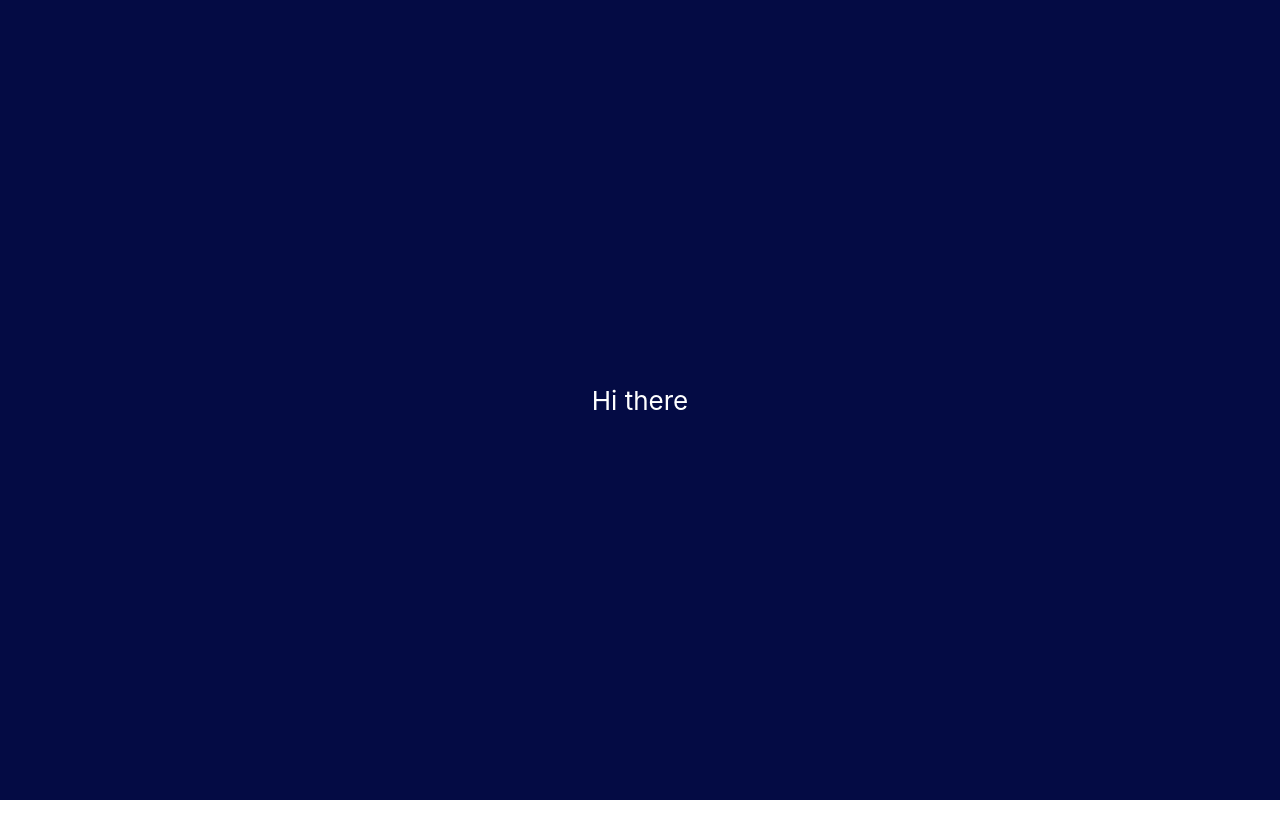
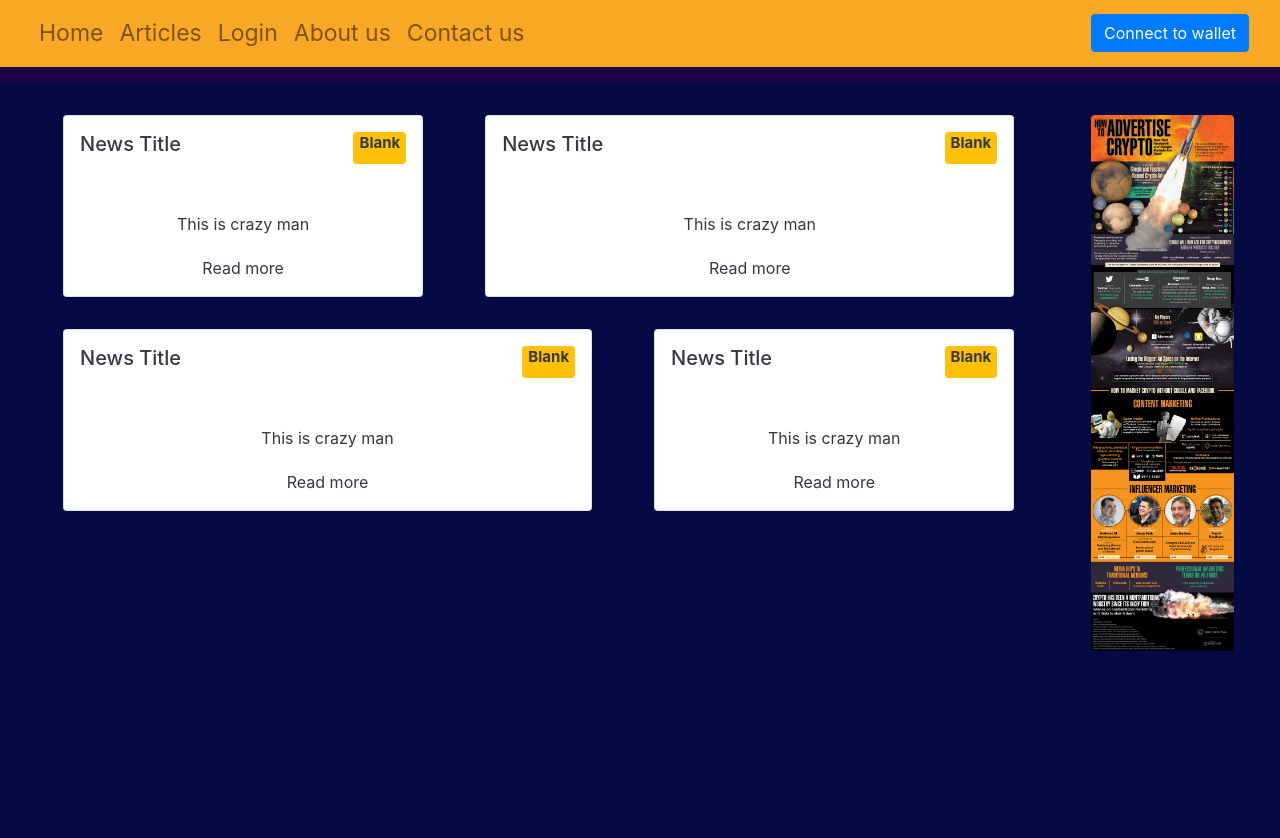
Before and after one commit to AnkitAshokHegde/fake_news_3, a React (Create React App) app: page / in a window 1280 px wide. Shown: the top 838 px of the page. Before the commit the page ends 800 px from the top, so only its background shows below. Built offline with nearby package versions, Linux system fonts and the light colour scheme.

Commit message:
In the stage of completing the Home page

```diff
--- a/src/App.css
+++ b/src/App.css
@@ -1,38 +1,21 @@
  .App {
   text-align: center;
-}
-
-.App-logo {
-  height: 40vmin;
-  pointer-events: none;
-}
-
-@media (prefers-reduced-motion: no-preference) {
-  .App-logo {
-    animation: App-logo-spin infinite 20s linear;
-  }
+  background-color: #1c0542;
 }
 
 .App-header {
-  background-color: #040b44;
-  min-height: 100vh;
+  /* background-color: #040b44; */
+  /* min-height: 100vh; */
   display: flex;
   flex-direction: column;
-  align-items: center;
+  /* align-items: start; */
   justify-content: center;
-  font-size: calc(10px + 2vmin);
+  font-size: calc(23px + 0vmin);
+  /* font-size: calc(10px + 2vmin); */
   color: white;
 }
 
-.App-link {
-  color: #61dafb;
+.App-body{
+  background-color: #040b44;
+  /* background-color: #6316df; */
 }
-
-@keyframes App-logo-spin {
-  from {
-    transform: rotate(0deg);
-  }
-  to {
-    transform: rotate(360deg);
-  }
-}
--- a/src/App.js
+++ b/src/App.js
@@ -1,15 +1,102 @@
-import logo from './logo.svg';
+import ad from './images/ad-1.png';
 import './App.css';
+import './components/NavCustom.js';
+
+import Container from 'react-bootstrap/Container';
+import NavCustom from './components/NavCustom.js';
+import Card from 'react-bootstrap/Card';
+import Button from 'react-bootstrap/Button';
+import Row from 'react-bootstrap/Row';
+import Col from 'react-bootstrap/Col';
+import Image from 'react-bootstrap/Image';
+import Stack from 'react-bootstrap/Stack';
+import Badge from 'react-bootstrap/Badge';
+
+
+function AdContent() {
+  return (
+    <Col bg="light">
+      <Container>
+        {/* <img src={ad}></img> */}
+        <Image src={ad} rounded className='w-100 mt-3 ml-3' />
+      </Container>
+
+    </Col>
+  );
+}
+
+function ContentCustom() {
+  return (
+    <div className='lg m-0 p-3' bg="white">
+      <Card className='text-dark text-center' style={{height:"h-100"}}>
+      <Card.Title>
+         <Container className='d-flex justify-content-between p-3'>
+         <h5>News Title</h5>
+         <Badge bg="warning">Blank</Badge>
+         </Container>
+         </Card.Title>
+        <Card.Body>This is crazy man</Card.Body>
+       <a href='#' className='text-dark'><p>Read more</p></a>
+      </Card>
+    </div>
+  );
+}
+
+// function CardsCustomoriginal() {
+//   return (
+//     <div className='lg m-0 p-3'>
+//       <Card style={{ width: '25rem' }} className="rounded">
+//         <Card.Img variant="top" src="holder.js/100px180" />
+//         <Card.Body>
+//           <Card.Title className="text-dark d-flex justify-content-between">
+//             <h5>Card Title </h5>
+//             <Badge bg="warning">Blank</Badge>
+//           </Card.Title>
+//           <Card.Text className="text-dark">
+//             Some quick example text to build on the card title and make up the
+//             bulk of the card's content.
+//           </Card.Text>
+//           <Button variant="primary">Go somewhere</Button>
+//         </Card.Body>
+//       </Card>
+//     </div>
+//   );
+// }
+
+function HomeContent() {
+  return (
+    <div className='m-3 p-3'>
+
+      <Container fluid expand="lg">
+        <Row>
+          <Col xs lg="10" >
+            <Row>
+              <Col fluid><ContentCustom /></Col>
+              <Col xs lg="7"><ContentCustom/></Col>
+            </Row>
+            <Row>
+              <Col xs lg="7"><ContentCustom /></Col>
+              <Col><ContentCustom /></Col>
+            </Row>
+          </Col>
+          <AdContent />
+        </Row>
+      </Container>
+    </div >
+  );
+}
+
 
 function App() {
   return (
+
     <div className="App">
       <header className="App-header">
-
-        <div className='navbar'>Hi there</div>
-
-
+        <NavCustom />
       </header>
+      <body className='App-body w-100 text-white'  style={{height:'100vh'}}>
+        <HomeContent />
+      </body>
     </div>
   );
 }
--- /dev/null
+++ b/src/components/Articles.js
@@ -0,0 +1,104 @@
+// import ad from './images/ad-1.png';
+// import './App.css';
+// import './NavCustom.js';
+
+// import Container from 'react-bootstrap/Container';
+// import NavCustom from './NavCustom.js';
+// import Card from 'react-bootstrap/Card';
+// import Button from 'react-bootstrap/Button';
+// import Row from 'react-bootstrap/Row';
+// import Col from 'react-bootstrap/Col';
+// import Image from 'react-bootstrap/Image';
+// import Stack from 'react-bootstrap/Stack';
+// import Badge from 'react-bootstrap/Badge';
+
+
+// function AdContent() {
+//   return (
+//     <Col bg="light">
+//       <Container>
+//         {/* <img src={ad}></img> */}
+//         <Image src={ad} rounded className='w-100 mt-3 ml-3' />
+//       </Container>
+
+//     </Col>
+//   );
+// }
+
+// function ContentCustom() {
+//   return (
+//     <div className='lg m-0 p-3' bg="white">
+//       <Card className='text-dark text-center' style={{height:"h-100"}}>
+//       <Card.Title>
+//          <Container className='d-flex justify-content-between p-3'>
+//          <h5>News Title</h5>
+//          <Badge bg="warning">Blank</Badge>
+//          </Container>
+//          </Card.Title>
+//         <Card.Body>This is crazy man</Card.Body>
+//        <a href='#' className='text-dark'><p>Read more</p></a>
+//       </Card>
+//     </div>
+//   );
+// }
+
+// // function CardsCustomoriginal() {
+// //   return (
+// //     <div className='lg m-0 p-3'>
+// //       <Card style={{ width: '25rem' }} className="rounded">
+// //         <Card.Img variant="top" src="holder.js/100px180" />
+// //         <Card.Body>
+// //           <Card.Title className="text-dark d-flex justify-content-between">
+// //             <h5>Card Title </h5>
+// //             <Badge bg="warning">Blank</Badge>
+// //           </Card.Title>
+// //           <Card.Text className="text-dark">
+// //             Some quick example text to build on the card title and make up the
+// //             bulk of the card's content.
+// //           </Card.Text>
+// //           <Button variant="primary">Go somewhere</Button>
+// //         </Card.Body>
+// //       </Card>
+// //     </div>
+// //   );
+// // }
+
+// function HomeContent() {
+//   return (
+//     <div className='m-3 p-3'>
+
+//       <Container fluid expand="lg">
+//         <Row>
+//           <Col xs lg="10" >
+//             <Row>
+//               <Col fluid><ContentCustom /></Col>
+//               <Col xs lg="7"><ContentCustom/></Col>
+//             </Row>
+//             <Row>
+//               <Col xs lg="7"><ContentCustom /></Col>
+//               <Col><ContentCustom /></Col>
+//             </Row>
+//           </Col>
+//           <AdContent />
+//         </Row>
+//       </Container>
+//     </div >
+//   );
+// }
+
+
+// function App() {
+//   return (
+
+//     <div className="App">
+//       <header className="App-header">
+//         <NavCustom />
+//       </header>
+//       <body className='App-body w-100 text-white'  style={{height:'100vh'}}>
+//         <HomeContent />
+//       </body>
+//     </div>
+//   );
+// }
+
+// export default App;
--- /dev/null
+++ b/src/components/NavCustom.js
@@ -0,0 +1,30 @@
+import Container from 'react-bootstrap/Container';
+import Nav from 'react-bootstrap/Nav';
+import Navbar from 'react-bootstrap/Navbar';
+
+import Button from 'react-bootstrap/Button';
+import Stack from 'react-bootstrap/Stack';
+import Articles from './Articles';
+
+function NavCustom() {
+  return (
+
+    // <Navbar expand="lg" bg="dark" variant="dark" >
+      <Navbar expand="lg" variant="light" style={{backgroundColor:'rgb(249, 168, 37)'}} >
+      {/* <Navbar expand="lg" variant="light" style={{backgroundColor:'rgb(226, 96, 5)'}} > */}
+      <Container fluid>
+        <Nav className="me-auto" variant='light'>
+          <Nav.Link href="#home">Home</Nav.Link>
+          <Nav.Link href="#articles">Articles</Nav.Link>
+          <Nav.Link href="#login">Login</Nav.Link>
+          <Nav.Link href="#about-us">About us</Nav.Link>
+          <Nav.Link href="#contact-us">Contact us</Nav.Link>
+        </Nav>
+        <Button variant="primary">Connect to wallet</Button>{' '}
+      </Container>
+    </Navbar >
+
+  );
+}
+
+export default NavCustom;
```
Also changed, not shown: components/Nav.js (deleted, +0 -46 lines), src/components/Home.js (added), src/components/Login.js (added), src/images/ad-1.png (added).
